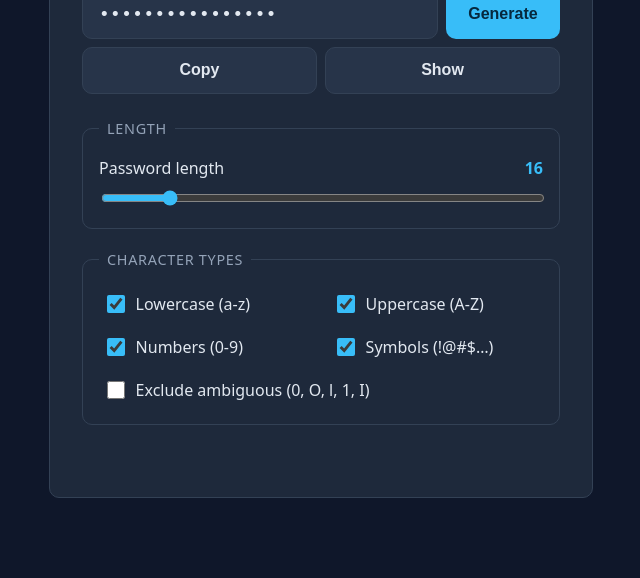
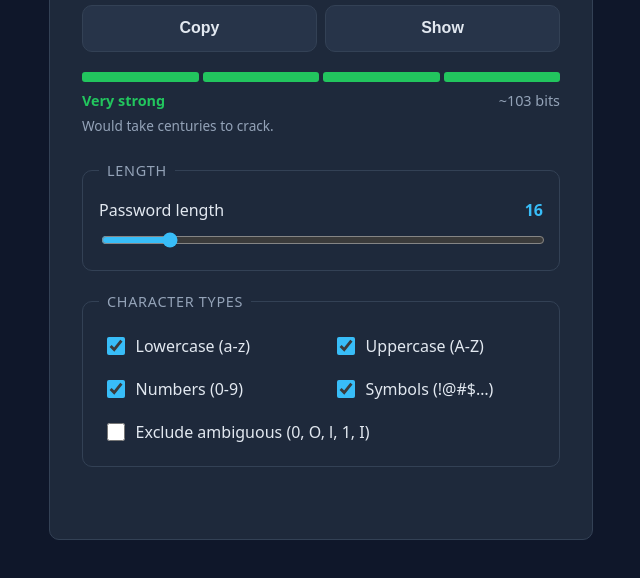
Before and after one commit to Martialmeans/password-generator, a plain HTML site: page index.html in a window 1280 px wide. Shown: the part 202-780 px from the top of the page, without its empty margins (319-959 px from the left). Drawn offline with Linux system fonts and the light colour scheme.

Commit message:
Add Phase 3: entropy-based strength meter with non-color cues

```diff
--- a/index.html
+++ b/index.html
@@ -17,6 +17,11 @@
       --border: #334155;
       --focus: #fbbf24;
       --radius: 10px;
+      /* Strength level colors (also distinguished by segment count + label). */
+      --weak: #ef4444;
+      --fair: #f97316;
+      --strong: #eab308;
+      --very-strong: #22c55e;
     }
 
     /* ---------- Base / layout ---------- */
@@ -76,7 +81,56 @@
     .actions-row {
       display: flex;
       gap: 0.5rem;
-      margin-bottom: 1.5rem;
+      margin-bottom: 1.25rem;
+    }
+
+    /* ---------- Strength meter ---------- */
+    .strength { margin-bottom: 1.5rem; }
+
+    .meter {
+      display: flex;
+      gap: 4px;
+      height: 10px;
+      margin-bottom: 0.5rem;
+    }
+
+    .meter .seg {
+      flex: 1;
+      border-radius: 3px;
+      background: var(--panel-2);
+      border: 1px solid var(--border);
+    }
+
+    .meter .seg.filled { border-color: transparent; }
+    .meter[data-level="1"] .seg.filled { background: var(--weak); }
+    .meter[data-level="2"] .seg.filled { background: var(--fair); }
+    .meter[data-level="3"] .seg.filled { background: var(--strong); }
+    .meter[data-level="4"] .seg.filled { background: var(--very-strong); }
+
+    .strength-readout {
+      display: flex;
+      justify-content: space-between;
+      align-items: baseline;
+      gap: 0.5rem;
+      margin: 0 0 0.25rem;
+      font-size: 0.9rem;
+    }
+
+    .strength-label { font-weight: 700; }
+    .strength-label.level-1 { color: var(--weak); }
+    .strength-label.level-2 { color: var(--fair); }
+    .strength-label.level-3 { color: var(--strong); }
+    .strength-label.level-4 { color: var(--very-strong); }
+
+    .strength-bits {
+      color: var(--muted);
+      font-variant-numeric: tabular-nums;
+    }
+
+    .strength-note {
+      margin: 0;
+      font-size: 0.85rem;
+      color: var(--muted);
     }
 
     /* ---------- Buttons ---------- */
@@ -204,6 +258,23 @@
       <button id="toggle-visibility" type="button" class="btn-secondary" aria-pressed="false" aria-label="Show password">Show</button>
     </div>
 
+    <!-- Strength meter. The level is also conveyed by the number of filled
+         segments and by the text label, so it does not rely on color alone. -->
+    <section class="strength" aria-labelledby="strength-heading">
+      <h2 id="strength-heading" class="sr-only" style="position:absolute; width:1px; height:1px; overflow:hidden; clip:rect(0 0 0 0);">Password strength</h2>
+      <div class="meter" id="meter" data-level="1" aria-hidden="true">
+        <span class="seg"></span>
+        <span class="seg"></span>
+        <span class="seg"></span>
+        <span class="seg"></span>
+      </div>
+      <p class="strength-readout">
+        <span class="strength-label level-1" id="strength-label">—</span>
+        <span class="strength-bits" id="strength-bits">0 bits</span>
+      </p>
+      <p class="strength-note" id="strength-note"></p>
+    </section>
+
     <!-- Length slider with live readout -->
     <fieldset>
       <legend>Length</legend>
@@ -246,6 +317,15 @@
     // Characters that are easy to confuse with one another.
     const AMBIGUOUS = "0Ol1I";
 
+    // Strength tiers by entropy (bits). First tier whose `max` exceeds the
+    // entropy wins; the last is open-ended.
+    const STRENGTH_LEVELS = [
+      { max: 40, label: "Weak", note: "Easily cracked — add length or more character types." },
+      { max: 60, label: "Fair", note: "Could be cracked by a determined attacker." },
+      { max: 90, label: "Strong", note: "Would take years to crack." },
+      { max: Infinity, label: "Very strong", note: "Would take centuries to crack." },
+    ];
+
     /* ---------- DOM references ---------- */
     const passwordEl = document.getElementById("password");
     const generateBtn = document.getElementById("generate");
@@ -255,6 +335,11 @@
     const lengthValueEl = document.getElementById("length-value");
     const statusEl = document.getElementById("status");
     const excludeAmbiguousEl = document.getElementById("exclude-ambiguous");
+    const meterEl = document.getElementById("meter");
+    const strengthLabelEl = document.getElementById("strength-label");
+    const strengthBitsEl = document.getElementById("strength-bits");
+    const strengthNoteEl = document.getElementById("strength-note");
+    const meterSegments = Array.from(meterEl.querySelectorAll(".seg"));
     const typeCheckboxes = ["lowercase", "uppercase", "numbers", "symbols"].map(
       (id) => document.getElementById(id)
     );
@@ -328,6 +413,42 @@
       return chars.join("");
     }
 
+    /* ---------- Strength ---------- */
+
+    /**
+     * Estimate password strength from entropy: bits = length * log2(poolSize).
+     * Returns the rounded bit count, a 1-4 level, and its label/note.
+     */
+    function calculateStrength(length, poolSize) {
+      const bits =
+        poolSize > 0 ? Math.round(length * Math.log2(poolSize)) : 0;
+
+      let level = STRENGTH_LEVELS.length;
+      for (let i = 0; i < STRENGTH_LEVELS.length; i++) {
+        if (bits < STRENGTH_LEVELS[i].max) {
+          level = i + 1;
+          break;
+        }
+      }
+
+      const def = STRENGTH_LEVELS[level - 1];
+      return { bits, level, label: def.label, note: def.note };
+    }
+
+    /** Paint the meter, label, bit count and note for a strength result. */
+    function renderStrength(strength) {
+      strengthLabelEl.textContent = strength.label;
+      strengthLabelEl.className = "strength-label level-" + strength.level;
+      strengthBitsEl.textContent = "~" + strength.bits + " bits";
+      strengthNoteEl.textContent = strength.note;
+      meterEl.dataset.level = String(strength.level);
+
+      // Filled-segment count is a non-color cue for the level.
+      meterSegments.forEach((seg, i) => {
+        seg.classList.toggle("filled", i < strength.level);
+      });
+    }
+
     /* ---------- UI helpers ---------- */
 
     /** Show a message in the live region. `isError` styles it as a warning. */
@@ -342,7 +463,8 @@
     }
 
     /**
-     * Generate a fresh password from the current controls and display it.
+     * Generate a fresh password from the current controls, display it and
+     * update the strength meter.
      * `announce` controls whether the live region is updated (off while the
      * slider is being dragged, to avoid announcement spam).
      */
@@ -351,7 +473,15 @@
       const length = Number(lengthEl.value);
 
       passwordEl.value = generatePassword(length, sets); // DOM only; never logged/stored.
-      if (announce) setStatus(`Generated a ${length}-character password.`);
+
+      const strength = calculateStrength(length, sets.join("").length);
+      renderStrength(strength);
+
+      if (announce) {
+        setStatus(
+          `Generated a ${length}-character password — ${strength.label.toLowerCase()}, about ${strength.bits} bits of entropy.`
+        );
+      }
     }
 
     /** Toggle the display between masked (password) and plain (text). */
```
